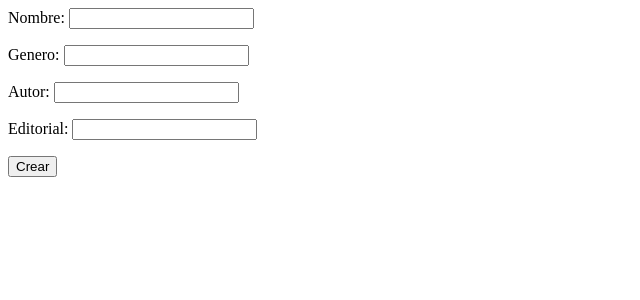
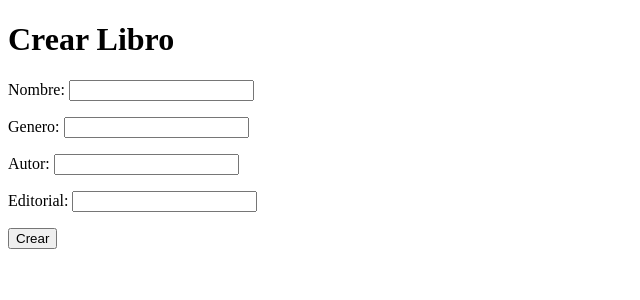
Before and after one commit to agu16/TERCERA-PREENTREGA-MELGAREJO, a Django app: page /biblioteca/crear_libro/ in a window 1280 px wide. Shown: the top 300 px of the page, without its empty margins (0-640 px from the left). Run offline with Django 4.2, Linux system fonts and the light colour scheme.

Commit message:
Ultima actualizacion para correccion

```diff
--- /dev/null
+++ b/biblioteca/templates/buscar_libro.html
@@ -0,0 +1,6 @@
+<form method="post">
+    {% csrf_token %}
+    <label for="valor_buscado">Valor buscado:</label>
+    <input type="text" name="valor_buscado"><br>
+    <input type="submit" value="Buscar">
+</form>
--- a/biblioteca/templates/crear_libro.html
+++ b/biblioteca/templates/crear_libro.html
@@ -1,5 +1,14 @@
-<form method="post">
-    {% csrf_token %}
-    {{ form.as_p }}
-    <input type="submit" value="Crear">
-</form>
+<!DOCTYPE html>
+<html>
+<head>
+    <title>Crear Libro</title>
+</head>
+<body>
+    <h1>Crear Libro</h1>
+    <form method="post">
+        {% csrf_token %}
+        {{ form.as_p }}
+        <input type="submit" value="Crear">
+    </form>
+</body>
+</html>
--- a/biblioteca/urls.py
+++ b/biblioteca/urls.py
@@ -2,10 +2,12 @@
 from django.urls import path
 from biblioteca import views
 from .views import crear_libro
+from .views import buscar_libro
 
 app_name = "biblioteca"
 
 urlpatterns = [
     path("plantilla_hija/" , views.plantilla_hija),
     path ("crear_libro/" , crear_libro , name = "crear_libro"),
+    path ("buscar_libro/" , buscar_libro , name = "buscar_libro" ),
     ]
--- a/biblioteca/views.py
+++ b/biblioteca/views.py
@@ -3,6 +3,7 @@ from .models import Libros
 from django.shortcuts import redirect
 from .models import Libros
 from .forms import SeleccionLibroFormulario
+from .models import Libros
 
 # Create your views here.
 
@@ -10,11 +11,21 @@ def plantilla_hija(request):
     return render (request , "plantilla_hija.html", {})
 
 def crear_libro(request):
-     if request.method == "POST":
+    if request.method == "POST":
         form = SeleccionLibroFormulario(request.POST)
         if form.is_valid():
-            objeto = form.save()
-            return redirect('detalle_objeto', pk=objeto.pk)
+            libro = form.save()  # Guardar el formulario en la base de datos
+            return redirect('detalle_objeto', pk=libro.pk)
+    else:
+        form = SeleccionLibroFormulario()
+    return render(request, 'crear_libro.html', {'form': form})
+
+
+
+def buscar_libro(request):
+     if request.method == 'POST':
+         valor_buscado = request.POST['valor_buscado']
+         Libros , campo_busqueda = valor_buscado
+         return render(request, 'detalle_objeto.html', {'objeto': objeto})
      else:
-        form = SeleccionLibroFormulario()
-     return render(request, 'crear_libro.html', {'form': form})
+          return render(request, 'formulario_buscar_libro.html')
```
